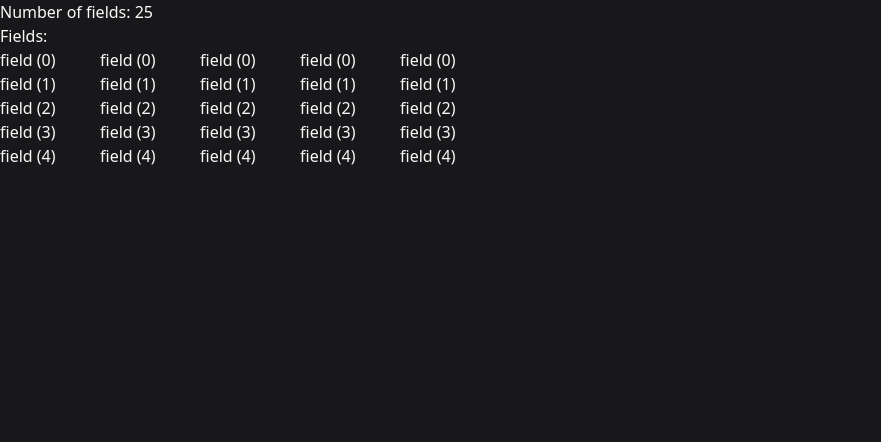
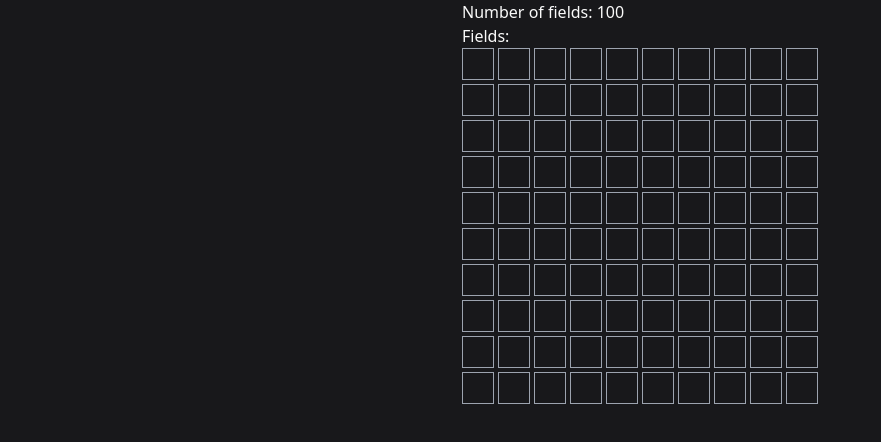
Before and after one commit to timii/pathfinder, a SvelteKit app: page / in a window 1280 px wide. Shown: the top 442 px of the page, without its empty margins (0-881 px from the left). Built offline with nearby package versions, Linux system fonts and the light colour scheme.

Commit message:
style: change fields to boxes

```diff
--- a/src/routes/+page.svelte
+++ b/src/routes/+page.svelte
@@ -7,8 +7,8 @@
         wall: false,
         walkedOver: false
     }
-    const rows = 5
-    const cols = 5
+    const rows = 10
+    const cols = 10
     const numOfFields: number = rows * cols;
     const fields = []
     const row = new Array<Field[]>(cols)
@@ -24,13 +24,14 @@
     <div>Number of fields: {numOfFields}</div>
 
 <h2>Fields:</h2>
-<div class="fields-container">
+<div class="fields-container flex gap-1">
 
 {#each fields as row, i}
-    <div class="row">
+    <div class="row flex flex-col gap-1">
 
     {#each row as col, j}
-        <div class="field">field ({i})</div>
+        <!-- <div class="field">field ({i})</div> -->
+        <div class="field hover:cursor-pointer w-8 h-8 border-solid border-gray-400 border"></div>
     {/each}
     </div>
 {/each}
@@ -41,18 +42,8 @@
     :global(html) {
         background-color: theme(colors.zinc.900);
         color: theme(colors.neutral.50);
-    }
-
-    .fields-container {
         display: flex;
         flex-direction: column;
-    }
-
-    .row {
-        display: flex;
-    }
-
-    .field {
-        width: 100px;
+        align-items: center;
     }
 </style>
```
